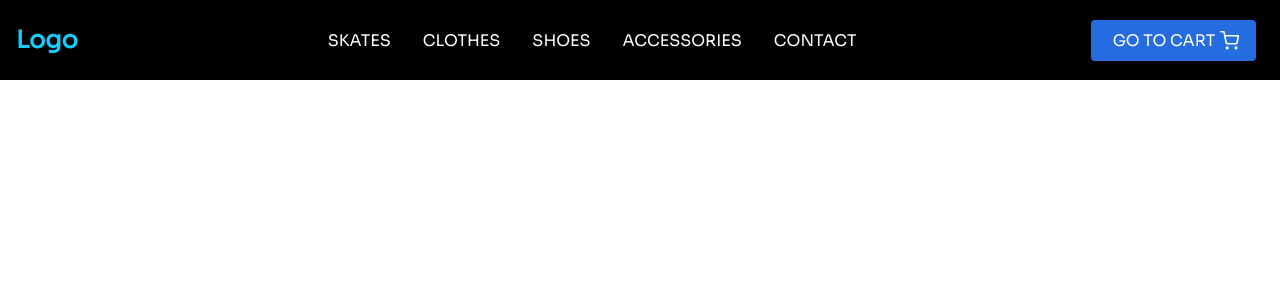
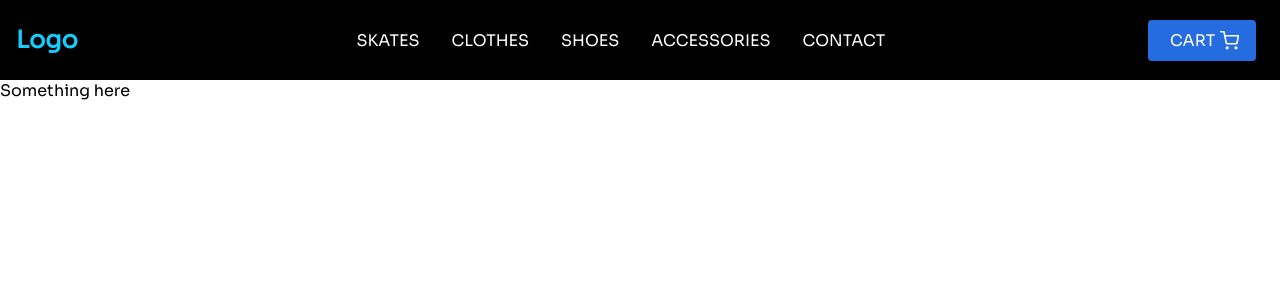
Before and after one commit to sebastianagomez/Sebs-SkateShop, a React (Create React App) app: page / in a window 1280 px wide. Shown: the top 300 px of the page. Built offline with nearby package versions, Linux system fonts and the light colour scheme.

Commit message:
Crea tu landing - 2 commit

```diff
--- a/src/App.js
+++ b/src/App.js
@@ -1,18 +1,24 @@
 import './App.css';
 import Navbar from './components/NavBar';
+import ItemListContainer from "./components/Containers/ItemListContainer";
 import { BrowserRouter as Router } from 'react-router-dom';
 
 function App() {
+  // NavBar
   const skate = "SKATES"
   const clothes = "CLOTHES"
   const shoes = "SHOES"
   const accessories = "ACCESSORIES"
   const contact = "CONTACT"
-  const goToCart = "GO TO CART"
+  const goToCart = "CART"
+
+  // ItemList
+  const greeting = "Something here"
 
   return (
     <Router>
       <Navbar skate={skate} clothes={clothes} shoes={shoes} accessories={accessories} contact={contact} goToCart={goToCart}/>
+      <ItemListContainer greeting={greeting}/>
     </Router>
   );
 }
--- /dev/null
+++ b/src/components/Containers/ItemListContainer.js
@@ -0,0 +1,9 @@
+import React from "react";
+
+const ItemListContainer = ({greeting}) => {
+    return (
+        <p>{greeting}</p>
+    )
+}
+
+export default ItemListContainer
--- /dev/null
+++ b/src/components/NavBar/CartWidget.js
@@ -0,0 +1,10 @@
+import React from "react";
+import { FiShoppingCart } from 'react-icons/fi'
+
+const CartWidget = () => {
+    return (
+        <FiShoppingCart size="1.2em" title="Go to Cart" style={{margin: "-5px", marginLeft: "1px"}}/>
+    )
+}
+
+export default CartWidget
--- a/src/components/NavBar/index.js
+++ b/src/components/NavBar/index.js
@@ -1,6 +1,6 @@
-import React from 'react'
-import {Nav, NavLink, Bars, NavMenu, NavBtn, NavBtnLink} from './NavBarElements'
-import { FiShoppingCart } from 'react-icons/fi'
+import React from 'react';
+import {Nav, NavLink, Bars, NavMenu, NavBtn, NavBtnLink} from './NavBarElements';
+import CartWidget from './CartWidget';
 
 const Navbar = ({skate, clothes, shoes, accessories, contact, goToCart }) => {
     return (
@@ -29,7 +29,7 @@ const Navbar = ({skate, clothes, shoes, accessories, contact, goToCart }) => {
                 </NavMenu>
                 <NavBtn>
                     <NavBtnLink to="/cart">
-                        {goToCart}   <FiShoppingCart size="1.2em" title="Go to Cart" style={{margin: "-5px", marginLeft: "1px"}}/>
+                        {goToCart} <CartWidget/>
                     </NavBtnLink>
                 </NavBtn>
             </Nav>
```
